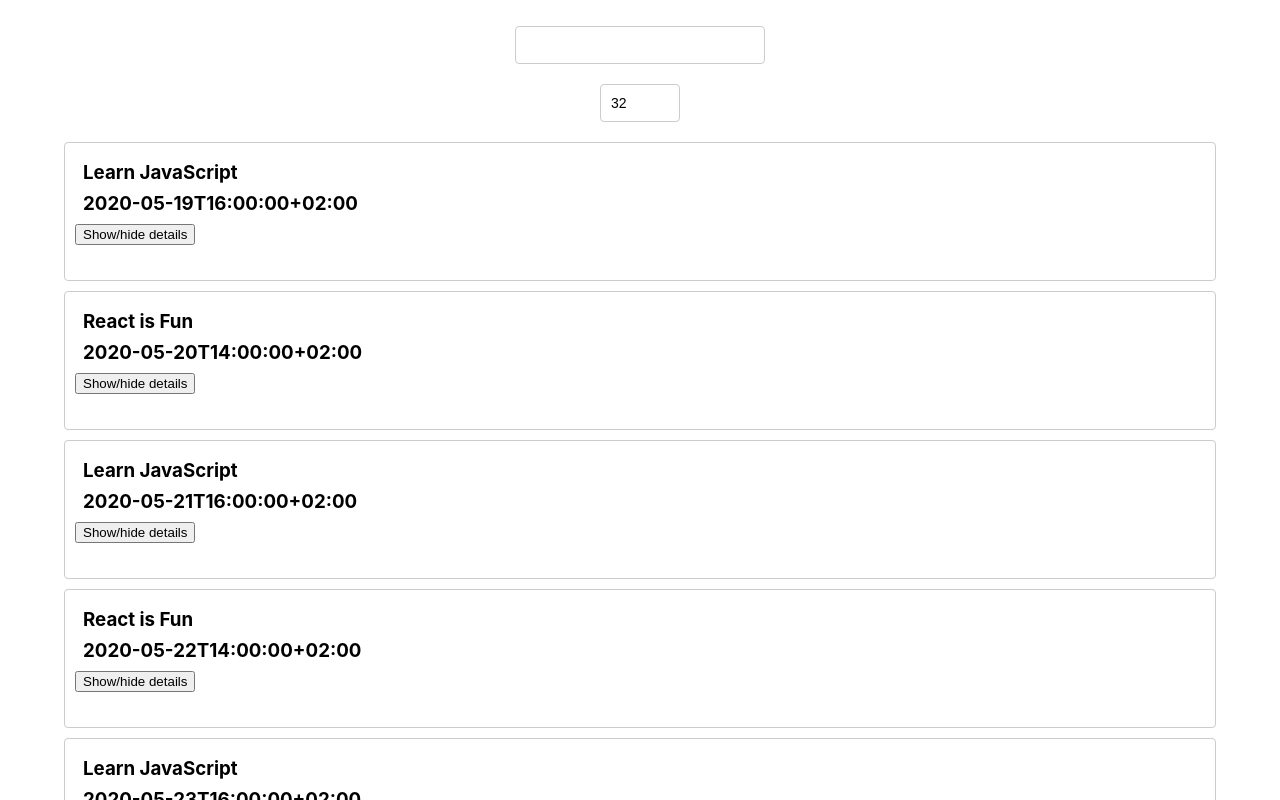
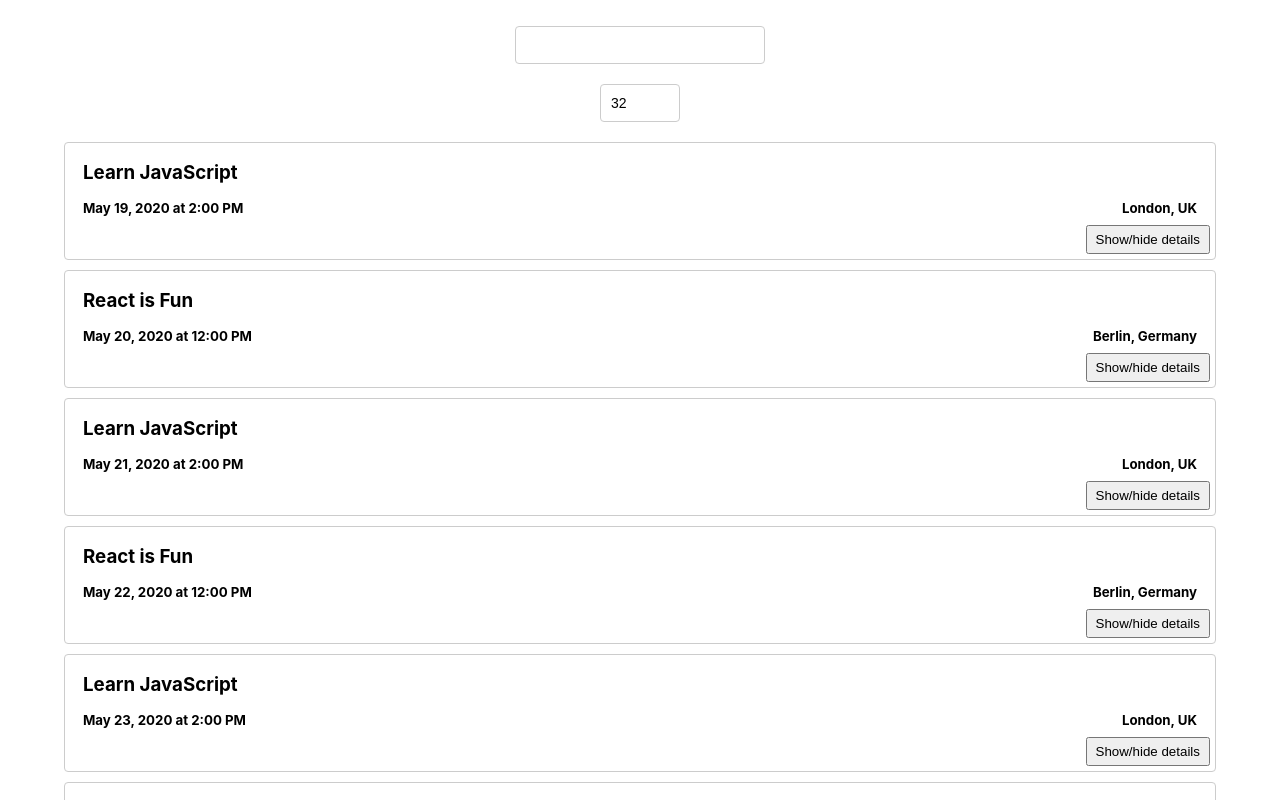
Before and after one commit to Nick-Dalby/Meet-App, a React (Create React App) app: page / in a window 1280 px wide. Shown: the top 800 px of the page. Built offline with nearby package versions, Linux system fonts and the light colour scheme.

Commit message:
dateTime format, event description

```diff
--- a/src/Event.jsx
+++ b/src/Event.jsx
@@ -10,20 +10,37 @@
   }
 
   render() {
+    const { event } = this.props
 
-    const { event } = this.props;
+    // format datetime to calendar format
+    const date = new Date(event.start.dateTime)
+    const options = {
+      year: 'numeric',
+      month: 'long',
+      day: 'numeric',
+      hour: 'numeric',
+      minute: 'numeric',
+      hour12: true,
+    }
+    const formattedDate = date.toLocaleString('en-US', options)
 
     return (
-      <div className='event'>
+      <div className="event">
         <h3 className="event-summary">{event.summary}</h3>
-        <h3 className="event-date">{event.start.dateTime}</h3>
-        <button className="toggle-event-details" onClick={this.handleClick}>Show/hide details</button>
-        {
-          !this.state.collapsed ?
-          <div className="event-details">more TBD event details go here</div>
-          :
-          null
-        }
+        <div className='date-location'>
+        <h5 className="event-date">{formattedDate}</h5>
+        <h5>{event.location}</h5>
+        </div>
+        <button className="toggle-event-details details-btn" onClick={this.handleClick}>
+          Show/hide details
+        </button>
+        {!this.state.collapsed ? (
+          <div className="event-details">
+            <p>
+              {event.description}
+              </p>
+              </div>
+        ) : null}
       </div>
     )
   }
```
